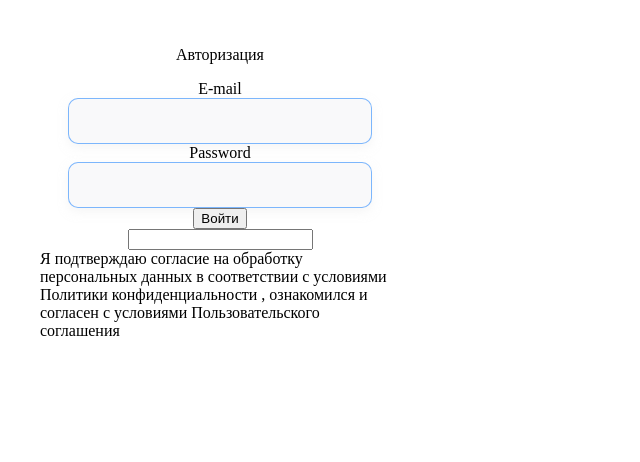
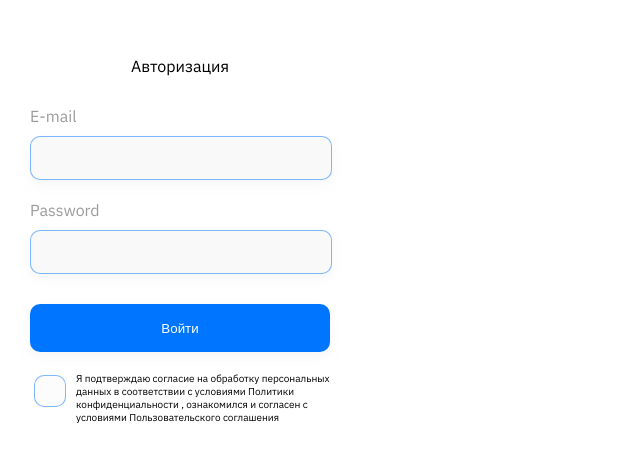
Before and after one commit to sssweetie/dip, a React (Create React App) app: page / in a window 1280 px wide. Shown: the top 462 px of the page, without its empty margins (0-640 px from the left). Built offline with nearby package versions, Linux system fonts and the light colour scheme.

Commit message:
Login Form Complete base design of login form. Todo: checkbox, input text

```diff
--- a/src/App.tsx
+++ b/src/App.tsx
@@ -4,13 +4,13 @@ import { LoginPage } from "./pages/LoginPage/LoginPage";
 import IMBPlex from "./fonts/IBMPlexSans-Regular.ttf";
 const Global = createGlobalStyle`
 @font-face {
-  font-family: 'IBM Plex Sans';
-  src: url(${IMBPlex}) format('ttf');
+  font-family: 'IBMPlexSans';
+  src: local("IBMPlexSans"), url(${IMBPlex}) format('truetype');
 }
 html, body {
   margin: 0;
   padding: 0;
-  font-family: "IBM Plex Sans";
+  font-family: "IBMPlexSans";
 }
 `;
 function App() {
--- /dev/null
+++ b/src/pages/LoginPage/LoginCheckboxSubmit.tsx
@@ -0,0 +1,21 @@
+import React from "react";
+import styled from "styled-components";
+
+interface LoginCheckbox {
+  type: string;
+}
+
+const InputCheckBox = styled.input`
+  appearance: none;
+  background: #fcfcfc;
+  border: 0.5px solid rgba(0, 117, 255, 0.5);
+  box-shadow: 0px 4px 60px rgba(0, 0, 0, 0.02);
+  border-radius: 10px;
+  margin-right: 10px;
+  padding: 15px;
+  height: 0px;
+`;
+
+export const LoginCheckboxSubmit = ({ type }: LoginCheckbox) => {
+  return <InputCheckBox type={type}></InputCheckBox>;
+};
--- a/src/pages/LoginPage/LoginForm.tsx
+++ b/src/pages/LoginPage/LoginForm.tsx
@@ -1,41 +1,60 @@
 import React from "react";
 import styled from "styled-components";
-
-const InputBar = styled.input`
-  border-radius: 10px;
-  background-color: #f9f9fa;
-  border: 0.2px solid rgba(0, 117, 255, 0.5);
-  box-shadow: 0px 4px 10px rgba(238, 237, 238, 0.5);
-  &:focus {
-    outline: none;
-  }
-  width: 83%;
-  line-height: 2.625rem;
-`;
+import { LoginInput } from "./LoginInput";
+import { LoginInputLabel } from "./LoginInputLabel";
+import { LoginSubmitButton } from "./LoginSubmitButton";
+import { LoginCheckboxSubmit } from "./LoginCheckboxSubmit";
+interface Props {
+  marginBottom: string;
+}
 
 const Form = styled.form`
   display: flex;
   flex-direction: column;
   align-items: center;
   justify-items: center;
-  padding: 30px 25px 30px 40px;
-  max-width: 22.5rem;
+  padding: 40px 30px 25px 30px;
+  max-width: 18.75rem;
+`;
+
+const SubmitDataWrapper = styled.div`
+  display: flex;
+  flex-direction: row;
+  width: 100%;
+`;
+
+const InputDataWrapper = styled.div<Props>`
+  display: flex;
+  flex-direction: column;
+  width: 100%;
+  margin-bottom: ${(props) => props.marginBottom};
+`;
+
+const SubmitConfidentialLabel = styled.label`
+  width: 86%;
+  font-size: 0.625rem;
 `;
 export const LoginForm = () => {
   return (
     <Form>
-      <p>Авторизация</p>
-      <label>E-mail</label>
-      <InputBar></InputBar>
-      <label>Password</label>
-      <InputBar />
-      <button>Войти</button>
-      <input />
-      <label>
-        Я подтверждаю согласие на обработку персональных данных в соответствии с
-        условиями Политики конфиденциальности , ознакомился и согласен с
-        условиями Пользовательского соглашения
-      </label>
+      <p style={{ marginBottom: "30px" }}>Авторизация</p>
+      <InputDataWrapper marginBottom="20px">
+        <LoginInputLabel htmlFor="email" label="E-mail"></LoginInputLabel>
+        <LoginInput id="email"></LoginInput>
+      </InputDataWrapper>
+      <InputDataWrapper marginBottom="30px">
+        <LoginInputLabel htmlFor="password" label="Password"></LoginInputLabel>
+        <LoginInput id="password"></LoginInput>
+      </InputDataWrapper>
+      <LoginSubmitButton>Войти</LoginSubmitButton>
+      <SubmitDataWrapper>
+        <LoginCheckboxSubmit type="checkbox" />
+        <SubmitConfidentialLabel>
+          Я подтверждаю согласие на обработку персональных данных в соответствии
+          с условиями Политики конфиденциальности , ознакомился и согласен с
+          условиями Пользовательского соглашения
+        </SubmitConfidentialLabel>
+      </SubmitDataWrapper>
     </Form>
   );
 };
--- /dev/null
+++ b/src/pages/LoginPage/LoginInput.tsx
@@ -0,0 +1,21 @@
+import React from "react";
+import styled from "styled-components";
+
+type InputType = {
+  id: string;
+};
+const InputBar = styled.input`
+  border-radius: 10px;
+  background-color: #f9f9fa;
+  border: 0.2px solid rgba(0, 117, 255, 0.5);
+  box-shadow: 0px 4px 10px rgba(238, 237, 238, 0.5);
+  &:focus {
+    outline: none;
+  }
+  width: 100%;
+  line-height: 2.625rem;
+  padding: 0;
+`;
+export const LoginInput = ({ id }: InputType) => {
+  return <InputBar id={id}></InputBar>;
+};
--- /dev/null
+++ b/src/pages/LoginPage/LoginInputLabel.tsx
@@ -0,0 +1,17 @@
+import React from "react";
+import styled from "styled-components";
+
+type LabelType = {
+  htmlFor: string;
+  label: string;
+};
+
+const InputLabel = styled.label`
+  margin-bottom: 10px;
+  color: #9b9b9b;
+  justify-self: start;
+`;
+
+export const LoginInputLabel = ({ htmlFor, label }: LabelType) => {
+  return <InputLabel htmlFor={htmlFor}>{label}</InputLabel>;
+};
--- /dev/null
+++ b/src/pages/LoginPage/LoginSubmitButton.tsx
@@ -0,0 +1,24 @@
+import React from "react";
+import styled from "styled-components";
+
+const SubmitButton = styled.button`
+  color: white;
+  background-color: #0075ff;
+  box-shadow: 0px 4px 10px rgba(238, 237, 238, 0.5);
+  border-radius: 10px;
+  border: 0;
+  padding: 0;
+  width: 100%;
+  height: 3rem;
+  margin-bottom: 20px;
+  cursor: pointer;
+  &:active {
+    background-color: #1e70cd;
+  }
+`;
+
+export const LoginSubmitButton = ({ children }: any) => {
+  return (
+    <SubmitButton onClick={(e) => e.preventDefault()}>{children}</SubmitButton>
+  );
+};
```
